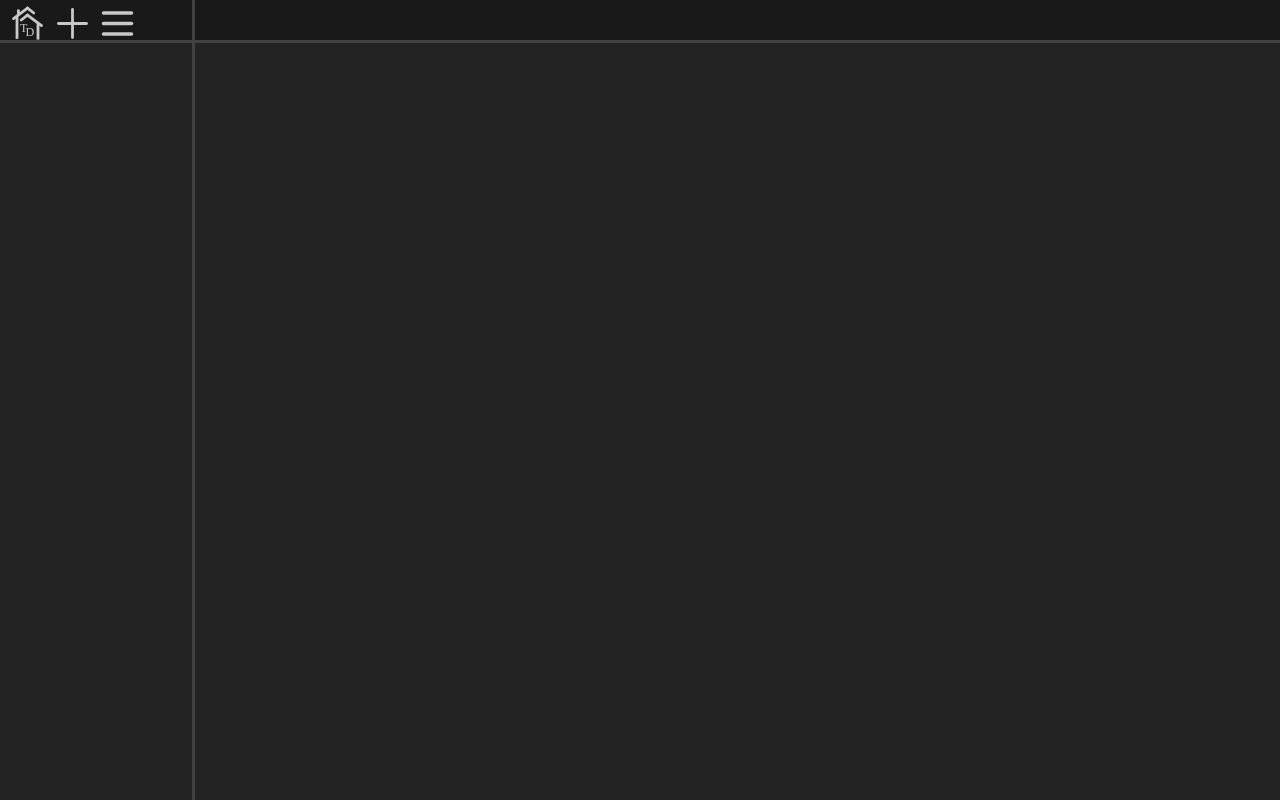
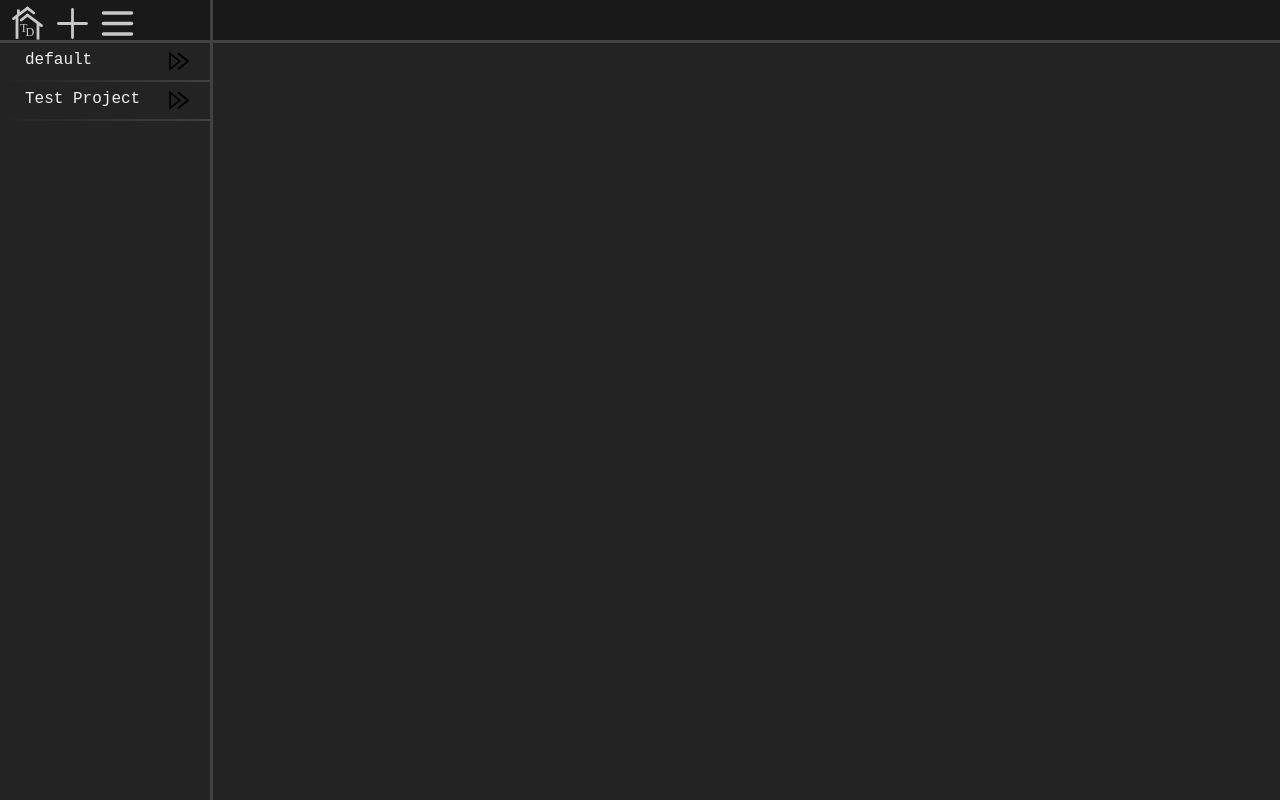
Before and after one commit to DeanPooler/todoweb, a website built with webpack: page dist/index.html in a window 1280 px wide. Built offline with nearby package versions, Linux system fonts and the light colour scheme; files whose address does not match are found by name.

Commit message:
Rework UI class and styling

```diff
--- a/src/index.js
+++ b/src/index.js
@@ -9,7 +9,7 @@ UIHandler.pageLoad();
 
 let projectArray = [new Project("default", "This is the default project.")];
 let testProject = new Project("Test Project", "This is a project for testing purposes");
-let taskTest1 = new Task("test task one", "This is the first test task", "09-29-2021", 1);
+let taskTest1 = new Task("test task one", "This is the first test task", "11-29-2021", 1);
 let taskTest2 = new Task("test task two", "This is the second test task", "10-10-2021", 1);
 let taskTest3 = new Task("test task three", "This is the third test task", "11-19-2021", 1);
 taskTest1.displayInfo();
--- a/src/modules/UI/UI.js
+++ b/src/modules/UI/UI.js
@@ -22,23 +22,18 @@ export default class UI {
     }
 
     pageLoad() {
-        this.topnav();
+        let pageDOM = new DOMHelper;
+
+        pageDOM.div({id: "sidebar", parent: "container"});
+        pageDOM.div({id: "project-view", parent: "container"});
         this.sidebarMenu();
         this.projectViewMenu();
-    }
-
-    topnav() {
-        let topnavDOM = new DOMHelper;
-
-        topnavDOM.div({id: "topnav", parent: "wrapper"});
-        topnavDOM.div({id: "sidebar", parent: "wrapper"});
-        topnavDOM.div({id: "project-view", parent: "wrapper"});
     }
 
     sidebarMenu() {
         let sidebarMenuDOM = new DOMHelper;
 
-        sidebarMenuDOM.div({id: "sidebar-menu", parent: "topnav"});
+        sidebarMenuDOM.div({id: "sidebar-menu", parent: "sidebar"});
         sidebarMenuDOM.ul({parent: "sidebar-menu"});
         sidebarMenuDOM.li({id: "sidebar-menu-home", class: "menu-item"});
         sidebarMenuDOM.div({html: this.getPrefab("home"), parent: "sidebar-menu-home"});
@@ -48,14 +43,10 @@ export default class UI {
         sidebarMenuDOM.div({html: this.getPrefab("settings"), parent: "sidebar-menu-settings"});
     }
 
-    sidebar() {
-
-    }
-
     projectViewMenu() {
         let projectViewMenuDOM = new DOMHelper;
 
-        projectViewMenuDOM.div({id: "project-menu", parent: "topnav"});
+        projectViewMenuDOM.div({id: "project-menu", parent: "project-view"});
         projectViewMenuDOM.div({id: "project-menu-addtask", class: "menu-item", parent: "project-menu"});
         projectViewMenuDOM.div({id: "project-menu-projectname", class: "menu-item", parent: "project-menu"});
         projectViewMenuDOM.div({id: "project-menu-settings", class: "menu-item", parent: "project-menu"});
@@ -68,7 +59,7 @@ export default class UI {
     displayProject(project) {
         let projectDOM = new DOMHelper;
         let projectView = document.getElementById("project-view");
-        while (projectView.firstChild) {
+        while (projectView.firstChild -1) {
             projectView.removeChild(projectView.lastChild);
         }
 
```
Also changed, not shown: dist/index.html, dist/style/css/style.css (deleted), dist/style/scss/main.scss.
